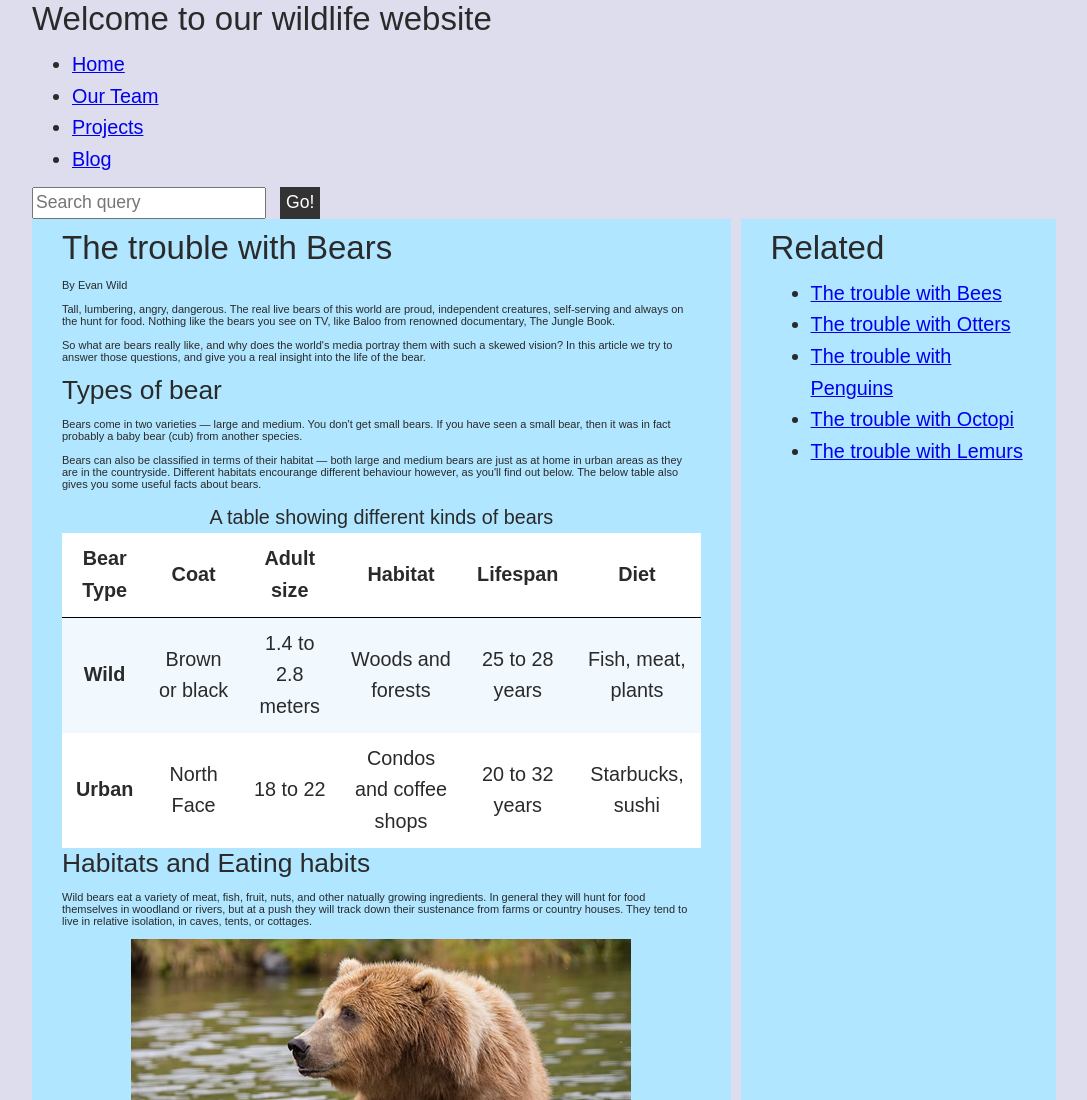
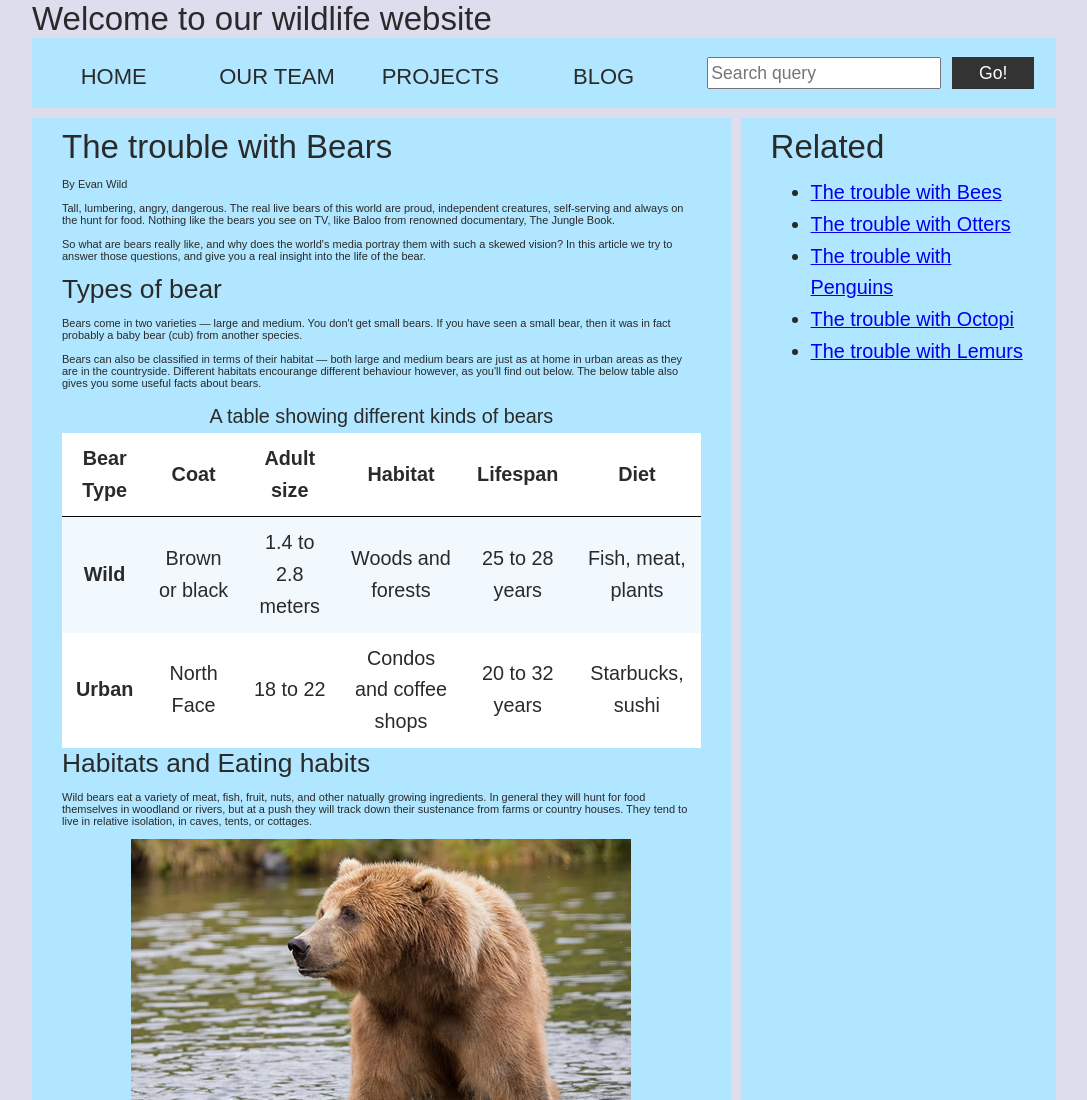
Before and after one commit to studAlexP/web-engineering-playground, a website built with Vite: page index.html in a window 1280 px wide. Shown: the top 1100 px of the page, without its empty margins (96-1183 px from the left). Built offline with nearby package versions, Linux system fonts and the light colour scheme; no server answers; a web font is replaced by a local one.

Commit message:
style(nav): refactor navigation and typography styles for improved semantics and readability

```diff
--- a/src/css/style.css
+++ b/src/css/style.css
@@ -78,7 +78,7 @@ article {
   margin-right: 10px;
 }
 
-div.nav {
+nav {
   height: 50px;
   background-color: #b0e6ff;
   display: flex;
@@ -86,20 +86,20 @@ div.nav {
   margin-bottom: 10px;
 }
 
-div.nav ul {
+nav ul {
   padding: 0;
   list-style-type: none;
   flex: 2;
   display: flex;
 }
 
-div.nav li {
-  display: inline;
+nav li {
+  display: inline-block;
   text-align: center;
   flex: 1;
 }
 
-div.nav a {
+nav a {
   display: inline-block;
   font-size: 2rem;
   text-transform: uppercase;
@@ -107,7 +107,7 @@ div.nav a {
   color: #2a2a2a;
 }
 
-div.nav .search {
+nav .search {
   flex: 1;
   display: flex;
   align-items: center;
```
